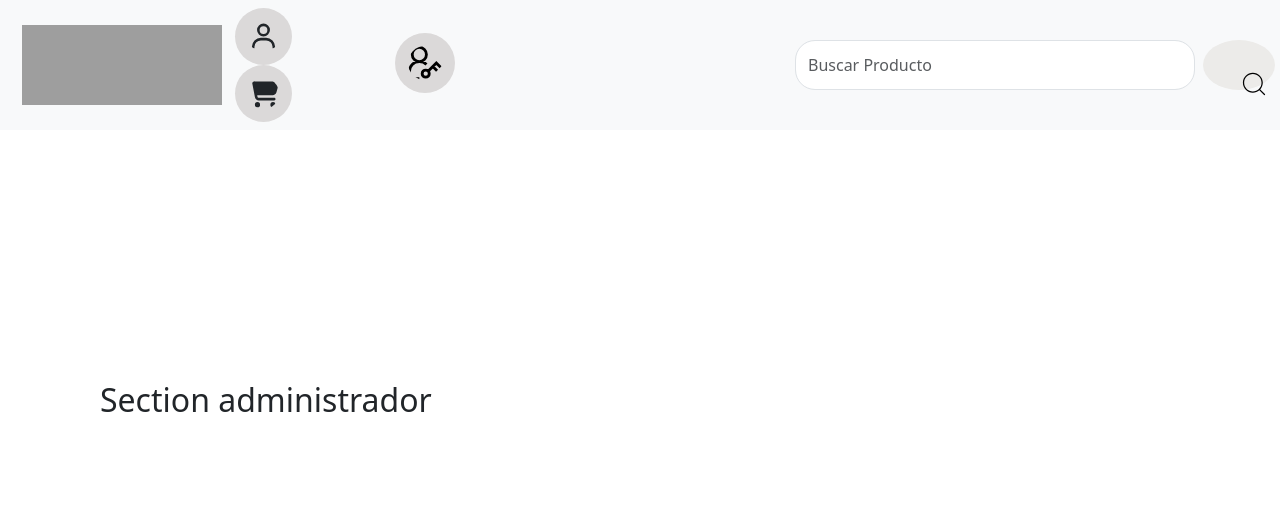
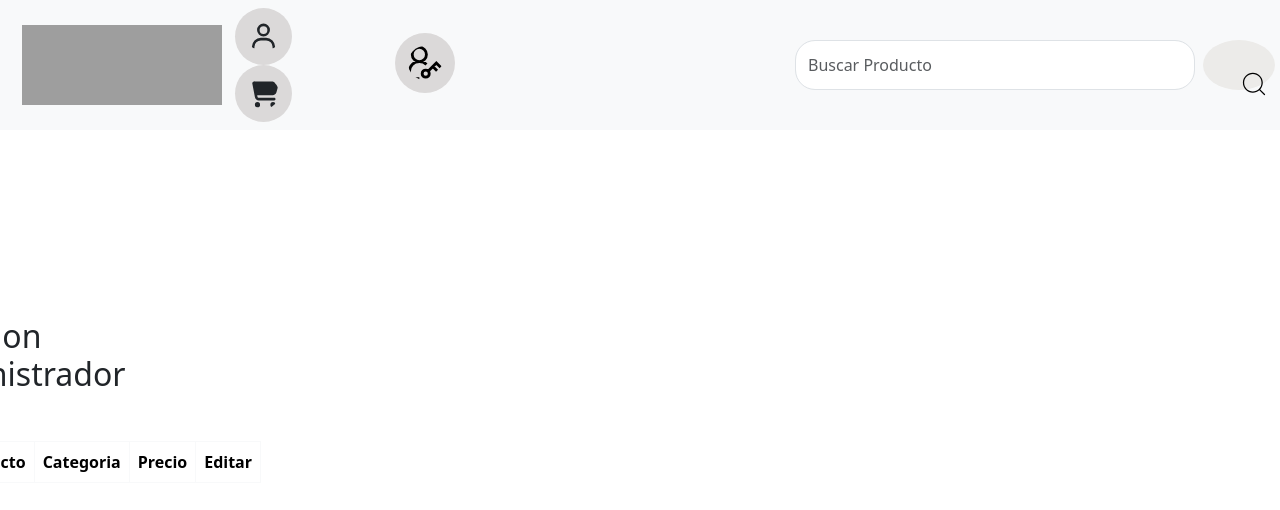
Before and after one commit to joseismaelvargas/ecomertproyecto, a React (Vite) app: page /administrador in a window 1280 px wide. Shown: the top 510 px of the page. Built offline with nearby package versions, Linux system fonts and the light colour scheme; grey boxes are pictures that could not be loaded; a web font is replaced by a local one.

Commit message:
se creo admin

```diff
--- a/src/components/css/administrador.css
+++ b/src/components/css/administrador.css
@@ -1,3 +1,3 @@
 .Administrador{
-    margin: 100px;
+    margin: 100px -100px;
 }
--- a/src/components/page/Administrador.jsx
+++ b/src/components/page/Administrador.jsx
@@ -2,8 +2,23 @@ import "../css/administrador.css"
 export const Administrador=()=>{
     return(
         <>
-        <section className="Administrador" >
-       <h2>Section administrador</h2>
+        <section className="container-fluid Administrador" >
+       <h2 className="text-center">Section administrador</h2>
+          <div className="table responsive mt-5">
+            <table className="table table-hover table-bordered border-light text-center">
+                <thead>
+                    <tr>
+                        <th>id</th>
+                        <th>Producto</th>
+                        <th>Categoria</th>
+                        <th>Precio</th>
+                        <th>Editar</th>
+                    </tr>
+                </thead>
+                <tbody></tbody>
+            </table>
+
+          </div>
         </section>
         </>
     )
```
